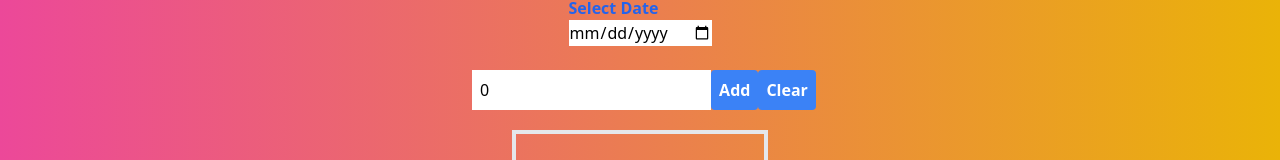
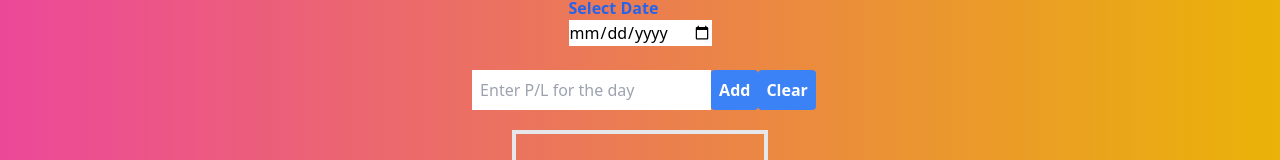
Before and after one commit to mkataw8/nextjs-app, a Next.js app: page / in a window 1280 px wide. Shown: the part 256-416 px from the top of the page. Built offline with nearby package versions, Linux system fonts and the light colour scheme; no server answers.

Commit message:
Fix: Fixed input  Errors

```diff
--- a/src/components/Graph/index.tsx
+++ b/src/components/Graph/index.tsx
@@ -18,15 +18,14 @@ export const Graph = (props: getBlock) => {
       type: "line",
       data: {
         labels: data.map((day) => {
-          const { date } = day;
-          return day.date;
+          return [day.date];
         }),
         datasets: [
           {
             label: "Current",
             backgroundColor: "#3182ce",
             borderColor: "#3182ce",
-            data: getTotals,
+            data: [0, ...getTotals],
             fill: false,
           },
         ],
@@ -54,7 +53,7 @@ export const Graph = (props: getBlock) => {
   }, [getTotals]);
 
   return (
-    <div className="bg-blueGray-700 relative mb-6 flex w-full min-w-0 flex-col break-words rounded shadow-lg">
+    <div className="bg-blueGray-700 min-w-screen relative mb-6 flex w-full flex-col break-words rounded shadow-lg">
       <div className="mb-0 rounded-t bg-transparent px-4 py-3">
         <div className="flex flex-wrap items-center">
           <div className="relative w-full max-w-full flex-1 flex-grow">
--- a/src/components/Input/index.tsx
+++ b/src/components/Input/index.tsx
@@ -27,14 +27,14 @@ export const Input = (props: AmountProps) => {
     setData([]);
   };
 
-  const [value, setValue] = useState(amount);
+  const [value, setValue] = useState(0);
 
   const handleInputChange = (e: React.ChangeEvent<HTMLInputElement>) => {
     const inputValue = Number(e.target.value);
     if (!isNaN(inputValue)) {
       setValue(inputValue);
     } else {
-      setValue(0);
+      setValue(inputValue);
     }
   };
 
@@ -46,7 +46,6 @@ export const Input = (props: AmountProps) => {
           type="number"
           className="ml-2 py-2 pl-2"
           placeholder="Enter P/L for the day"
-          value={value}
         />
         <button
           onClick={() => {
```
